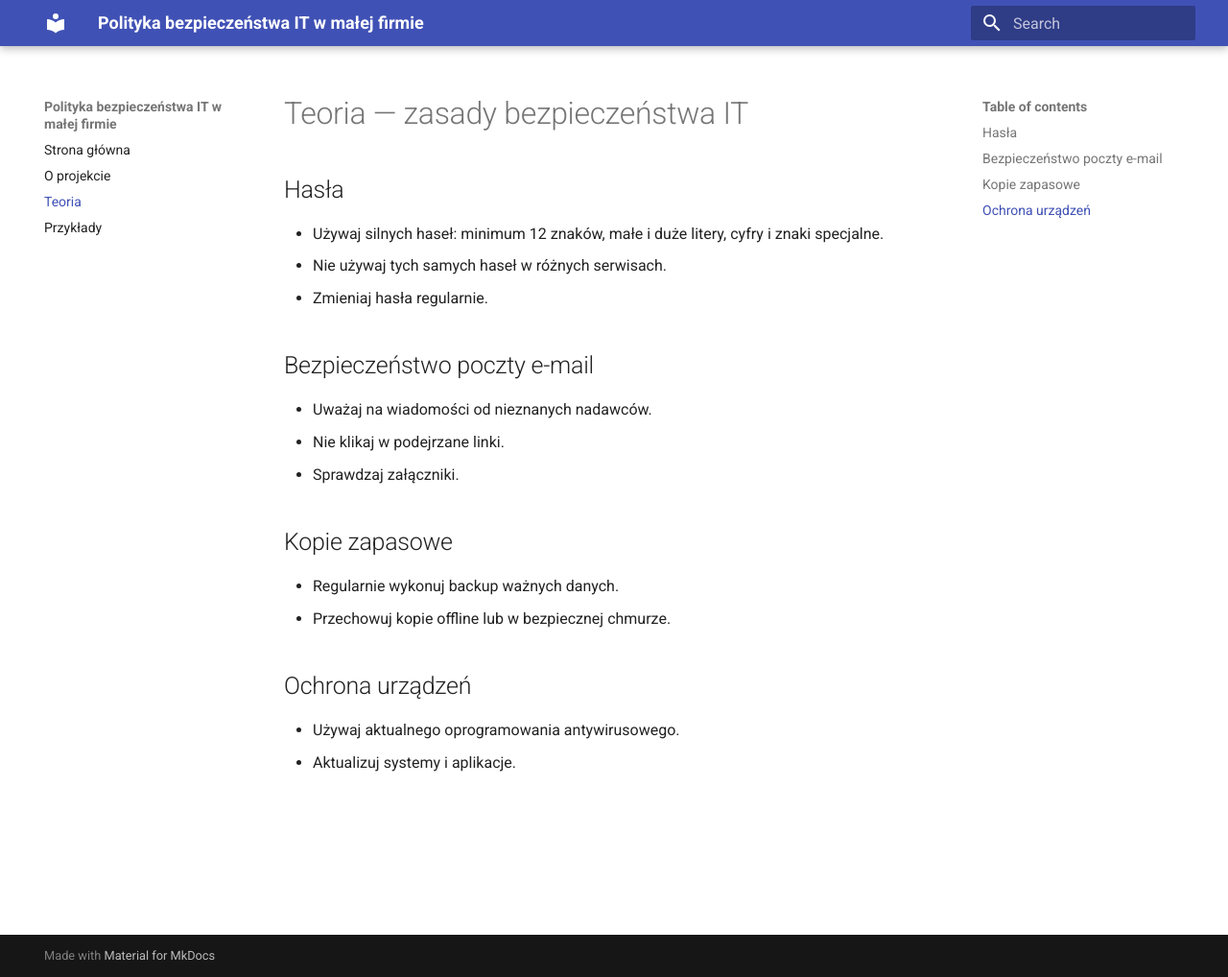
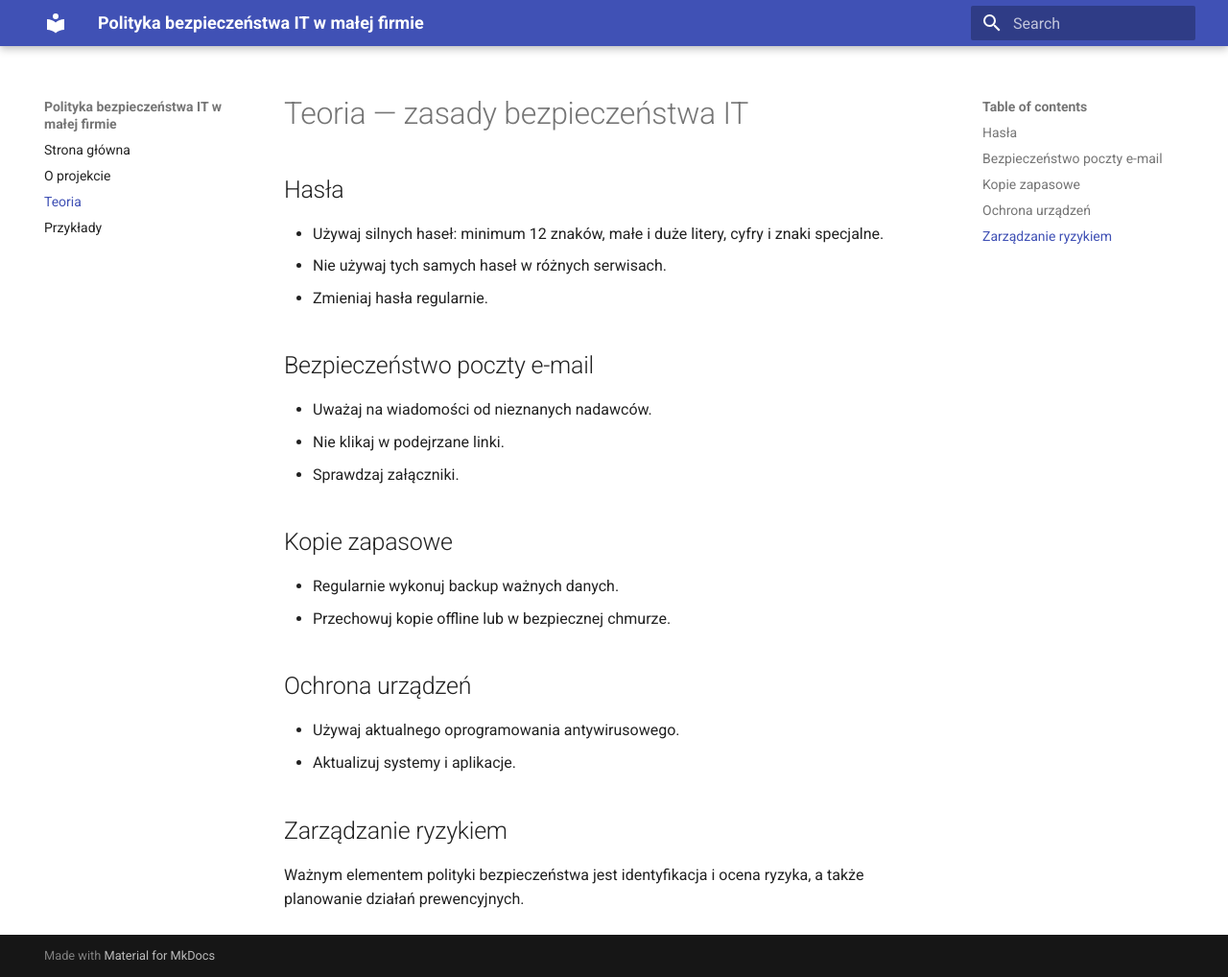
Before and after one commit to spinus1937/security-policy-dev, an MkDocs documentation site: the page built from docs/theory.md, in a window 1280 px wide and 1018 px high. Shown: the whole window at 96% size. Built offline with MkDocs 1.6.1 and Material for MkDocs 9.7.7, drawn with Linux system fonts in a browser that asks for light colours.

Commit message:
Dodanie sekcji o zarządzaniu ryzykiem

```diff
--- a/docs/theory.md
+++ b/docs/theory.md
@@ -21,3 +21,7 @@
 
 - Używaj aktualnego oprogramowania antywirusowego.
 - Aktualizuj systemy i aplikacje.
+
+## Zarządzanie ryzykiem
+
+Ważnym elementem polityki bezpieczeństwa jest identyfikacja i ocena ryzyka, a także planowanie działań prewencyjnych.
```
